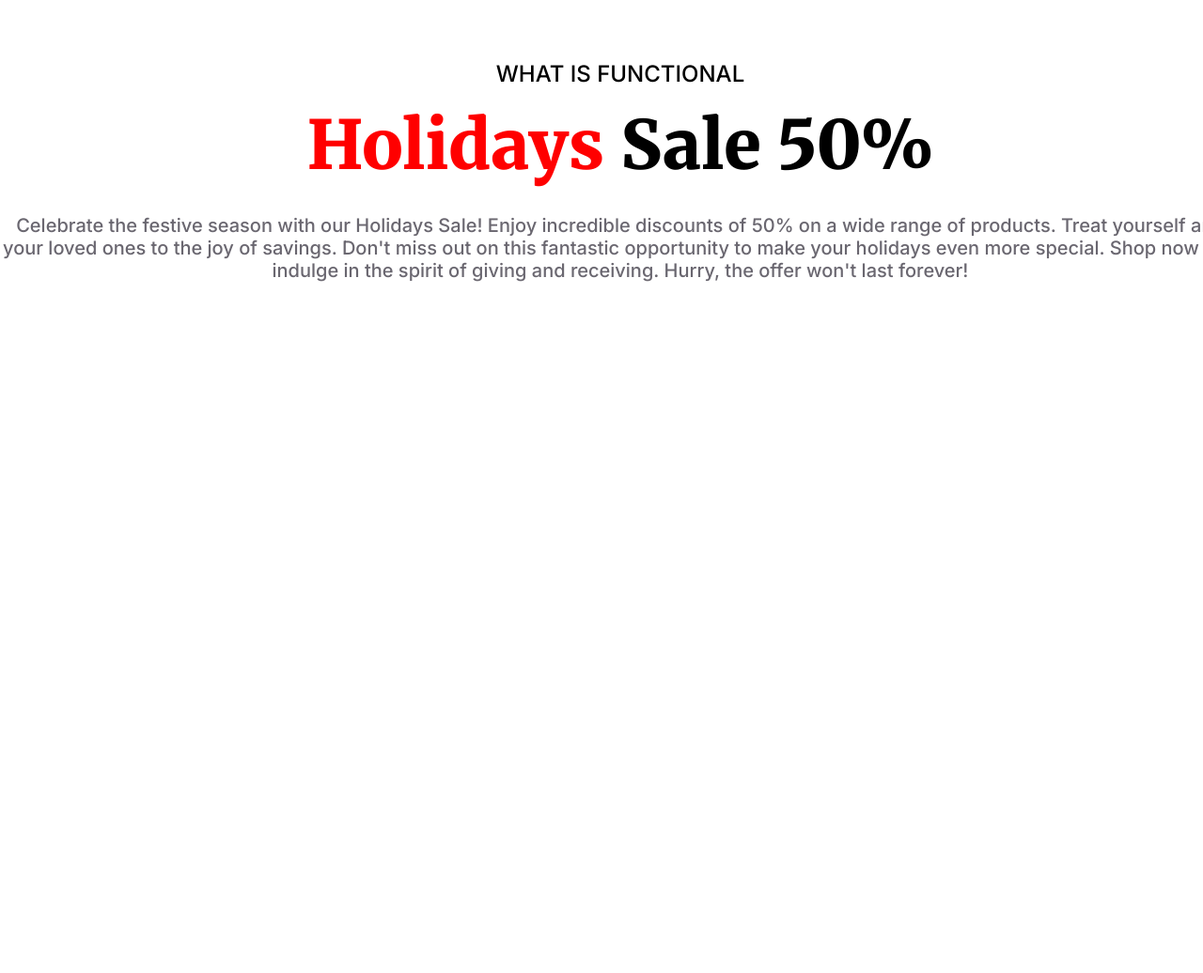
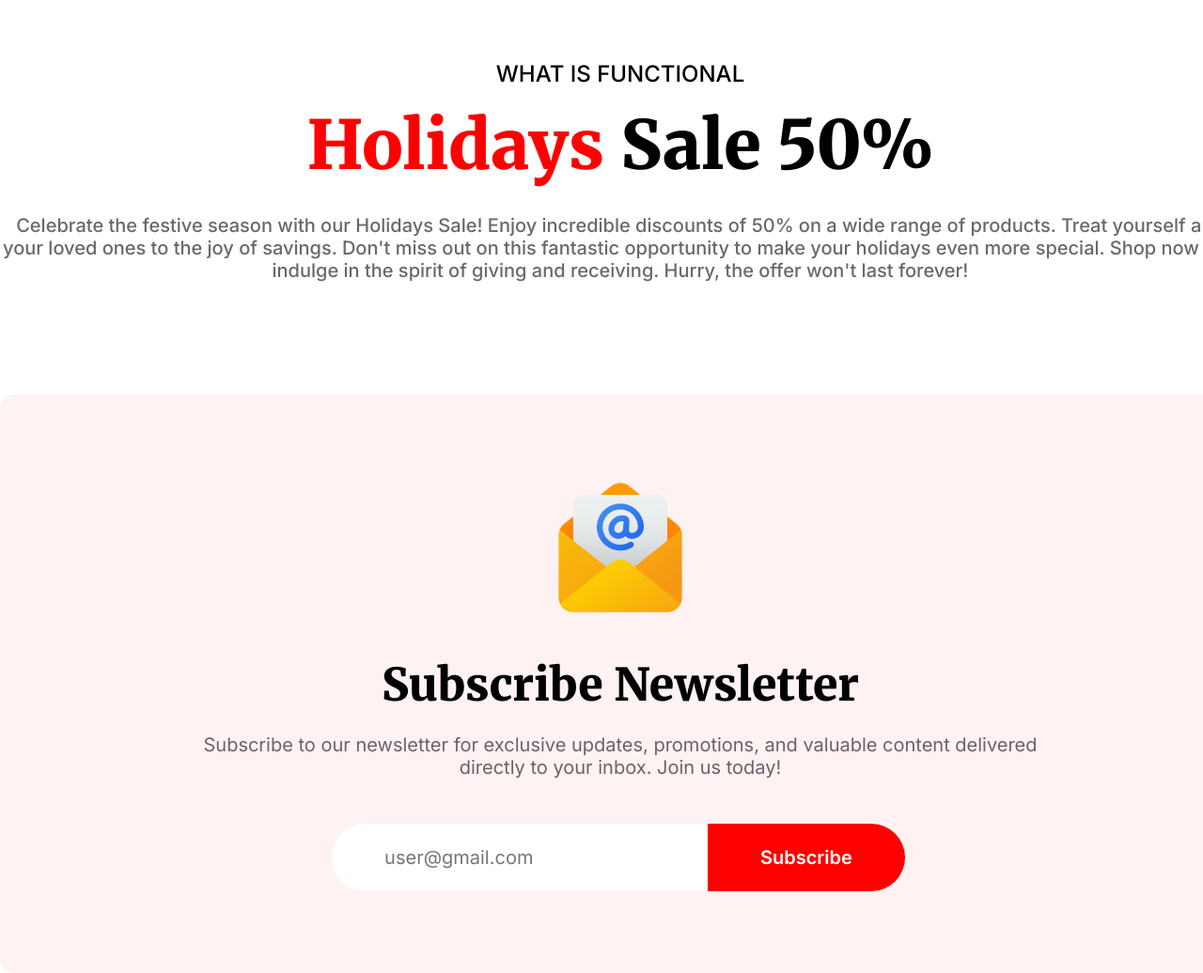
Before and after one commit to DevRifato/b9-a1, a plain HTML site: page index.html in a window 1280 px wide. Shown: the part 3575-4611 px from the top of the page at 94% size. Before the commit the page ends 3875 px from the top, so only its background shows below. Drawn offline with Linux system fonts and the light colour scheme.

Commit message:
adding section 8

```diff
--- a/index.html
+++ b/index.html
@@ -94,7 +94,17 @@
         </section>
         <!-- section 8 -->
         <section class="section-8">
-            <div class="sec-8"></div>
+            <div class="sec-8">
+                <img src="./resources/Group 61.png" alt="">
+                <div class="sec-8-title">
+                    <h2>Subscribe Newsletter</h2>
+                    <p>Subscribe to our newsletter for exclusive updates, promotions, and valuable content delivered directly to your inbox. Join us today!</p>
+                </div>
+                <div class="sec-8-input">
+                    <input placeholder="user@gmail.com" type="email" id="">
+                    <button>Subscribe</button>
+                </div>
+            </div>
         </section>
     </main>
     <!-- footer -->
--- a/style.css
+++ b/style.css
@@ -201,6 +201,9 @@ header {
 }
 
 /* --------------------------section 5 */
+.section-5 {
+  margin-bottom: 120px;
+}
 .sec-5-title {
   text-align: center;
 }
@@ -221,3 +224,54 @@ header {
   font-weight: 500;
   font-family: "Inter", sans-serif;
 }
+
+/* --------------------------section 6 */
+/* --------------------------section 7 */
+/* --------------------------section 8 */
+.sec-8 {
+  height: 616px;
+  border-radius: 16px;
+  background: rgba(255, 0, 0, 0.05);
+  display: flex;
+  flex-direction: column;
+  justify-content: center;
+  align-items: center;
+  text-align: center;
+}
+.sec-8 img {
+  margin-bottom: 40px;
+}
+.sec-8-title h2 {
+  font-size: 48px;
+  font-weight: 900;
+  margin-bottom: 22px;
+}
+.sec-8-title p {
+  color: rgba(7, 2, 17, 0.6);
+  width: 896px;
+  font-family: "Inter", sans-serif;
+  font-size: 20px;
+  font-weight: 400;
+  margin-bottom: 48px;
+}
+.sec-8-input input {
+  color: rgba(7, 2, 17, 0.30);
+  border: 0;
+  font-size: 20px;
+  font-weight: 400;
+  font-family: "Inter", sans-serif;
+  padding: 24px 56px;
+  border-radius: 50px 0px 0px 50px;
+}
+.sec-8-input button {
+  position: relative;
+  left: -4px;
+  border: 0;
+  color: white;
+  background-color: #f00;
+  font-size: 20px;
+  font-weight: 600;
+  font-family: "Inter", sans-serif;
+  padding: 24px 56px;
+  border-radius: 0px 50px 50px 0px;
+}
```
